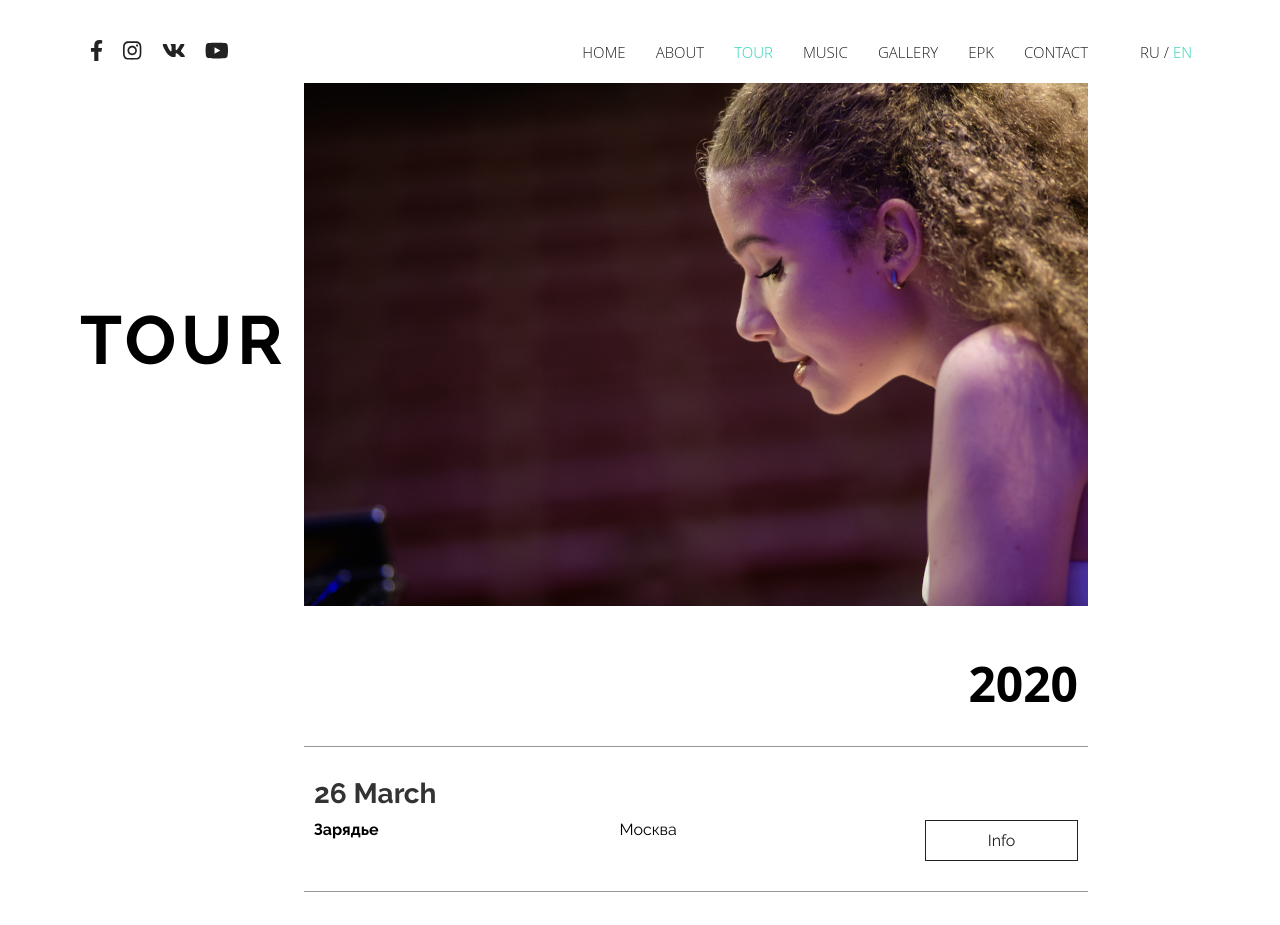
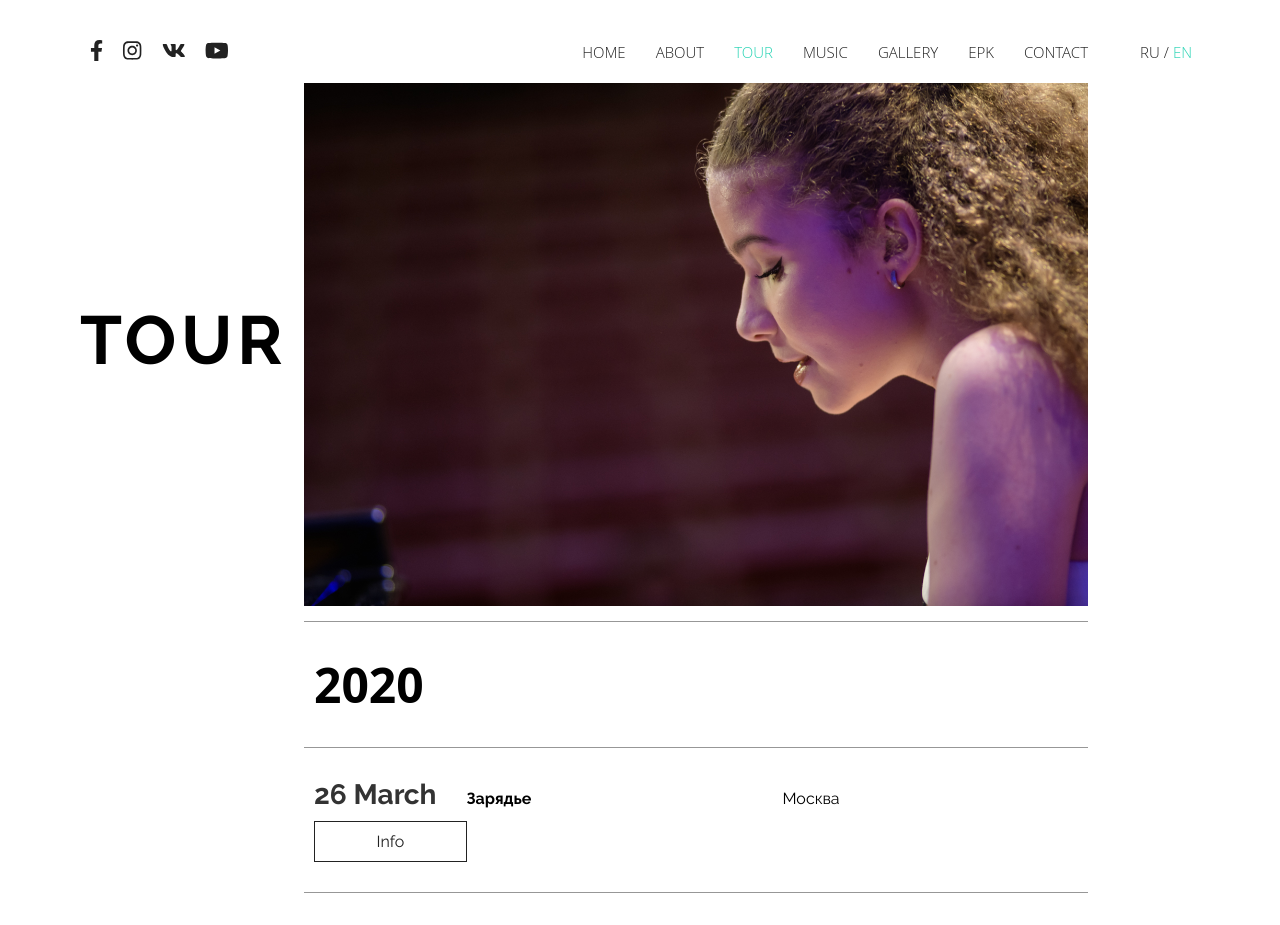
Before and after one commit to mumac/artD, a React (Create React App) app: page /tour in a window 1280 px wide. Shown: the top 925 px of the page. Built offline with nearby package versions, Linux system fonts and the light colour scheme; what i18next-xhr-backend would draw is missing.

Commit message:
корректировка год, дата

```diff
--- a/src/pages/TourPage.js
+++ b/src/pages/TourPage.js
@@ -44,7 +44,7 @@ function TourPage() {
                                         <div className="event-date">
                                             {event[currentLang].dateString
                                                 ? event[currentLang].dateString
-                                                : new Date(event.date).toLocaleDateString(currentLang, { day: "numeric", month: "long" })
+                                                : new Date(event.date).toLocaleDateString(currentLang, { day: "numeric", month: "short" })
                                             }
                                         </div>
                                         <div className="event-place">
--- a/src/themes/styles/main.scss
+++ b/src/themes/styles/main.scss
@@ -281,8 +281,9 @@ a {
 .events-year {
     font-size: (48 / 16) + rem;
     font-weight: 700;
-    text-align: right;
+    text-align: left;
     padding: 30px 10px;
+    border-top: 1px solid #979797
 }
 
 .event {
@@ -295,7 +296,7 @@ a {
     border-top: 1px solid #979797;
 
     .event-date {
-        flex: 0 0 100%;
+        flex: 0 0 20%;
         font-weight: 700;
         font-size: (28 / 16) + rem;
         margin-bottom: 10px;
@@ -303,6 +304,8 @@ a {
 
         @include respond(sm) {
             font-size: (32 / 16) + rem;
+            flex: 0 0 100%;
+
         }
     }
 
@@ -312,19 +315,20 @@ a {
         white-space: pre-line;
 
         @include respond(sm) {
-            flex: 0 0 60%;
+            flex: 0 0 50%;
             padding: 0 0 20px;
             font-size: (24 / 16) + rem;
         }
     }
 
     .event-location {
-        flex: 0 0 40%;
+        flex: 0 0 20%;
         white-space: pre-line;
+        margin-left: 10px;
 
         @include respond(sm) {
             flex: 0 0 40%;
-            padding: 0 0 20px 10px;
+            padding: 0 0 20px;
             font-size: (24 / 16) + rem;
             text-align: right;
         }
```
